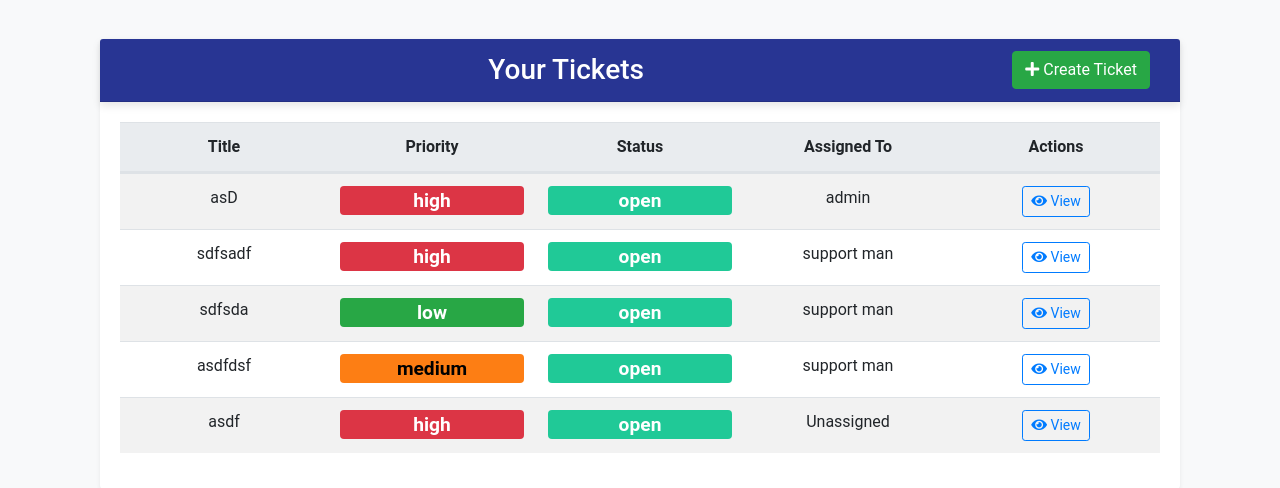
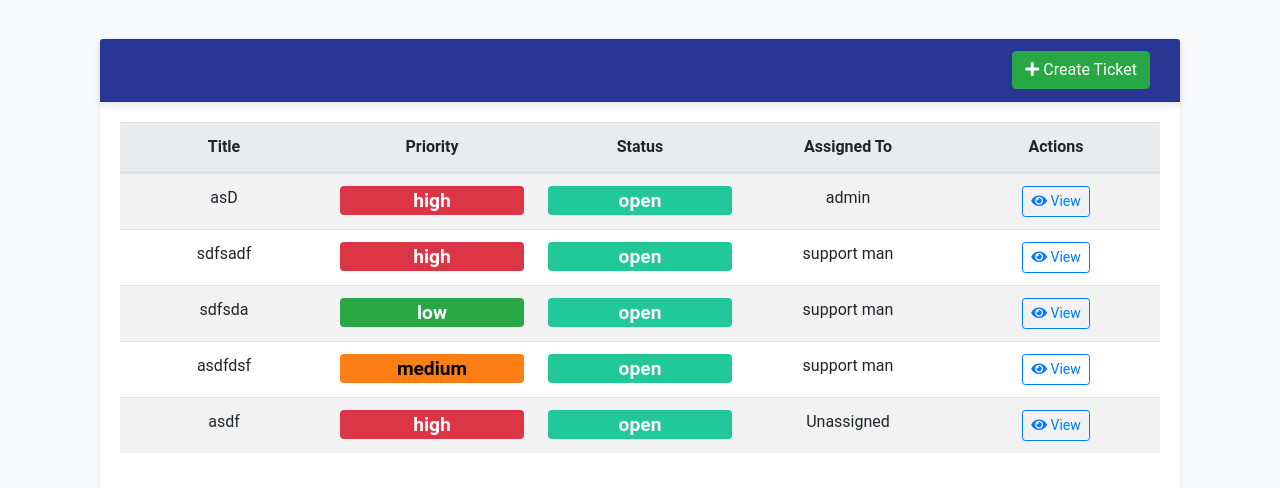
Before and after one commit to Hiru5han/QA-project-weabapp, a Flask app: page /all_tickets in a window 1280 px wide. Shown: the part 185-673 px from the top of the page. Run offline with Flask 3, Linux system fonts and the light colour scheme; some libraries are stand-ins or nearby versions.

Commit message:
removed heading on all_tickets html

```diff
--- a/app/templates/all_tickets.html
+++ b/app/templates/all_tickets.html
@@ -39,7 +39,6 @@
         </div>
         {% endif %}
       </div>
-      <h3 class="text-center mb-0 flex-grow-1">Your Tickets</h3>
       <div>
         <a class="btn btn-success" href="{{ url_for('main.create_ticket') }}">
           <i class="fas fa-plus"></i> Create Ticket
```
